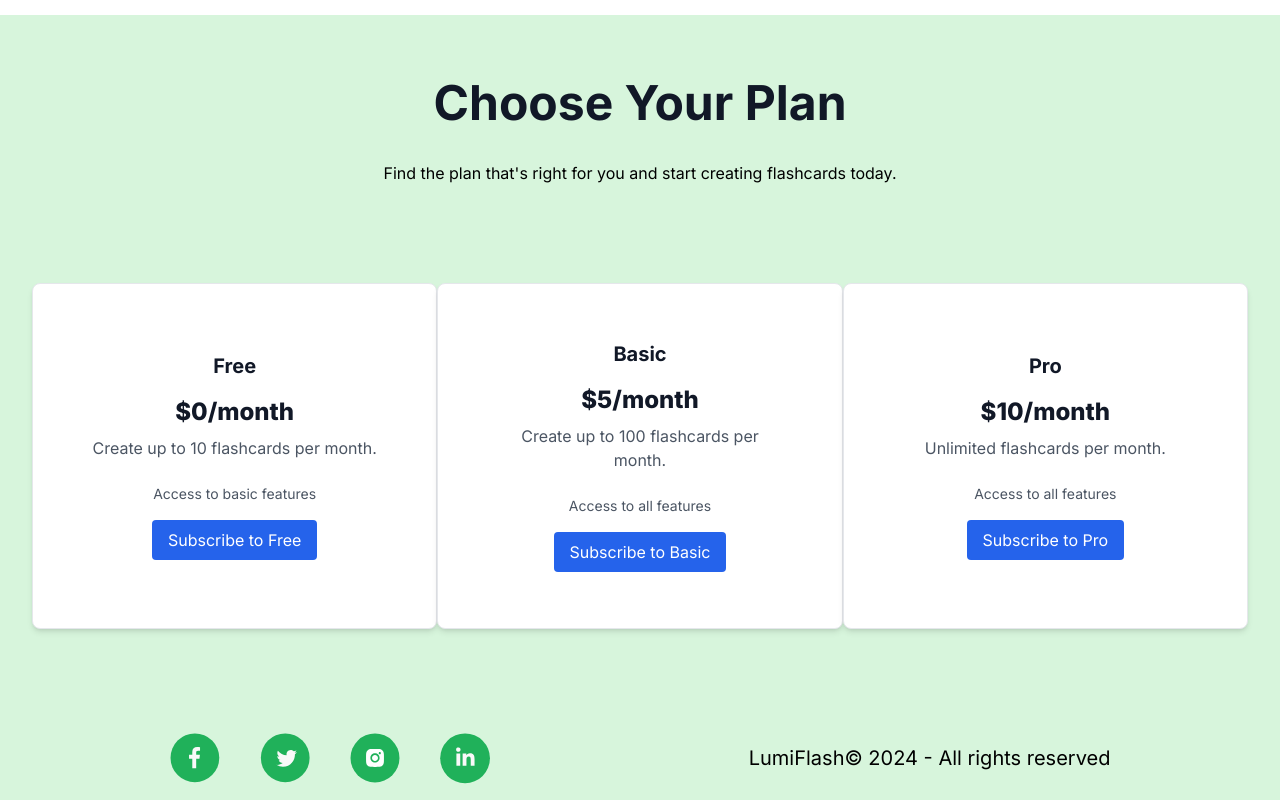
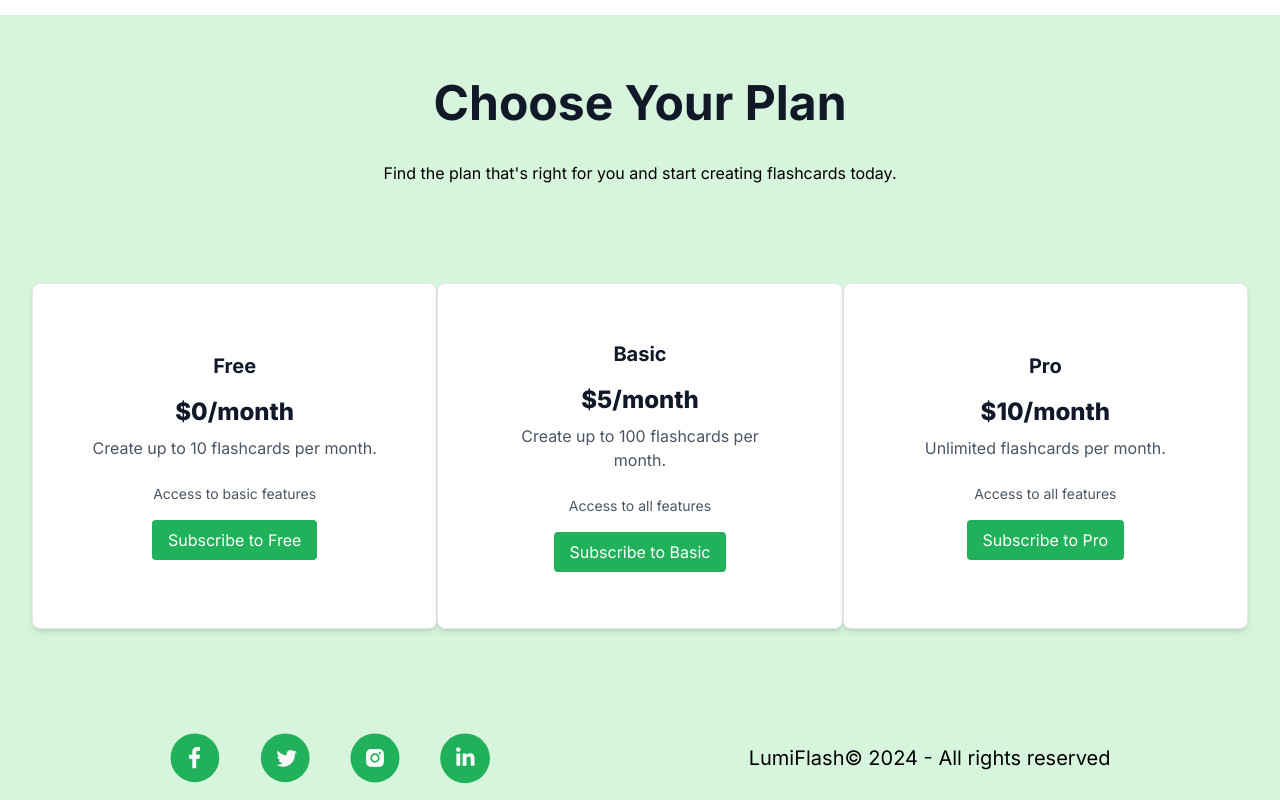
Before and after one commit to HalaBench/AI-Flashcards-Stripe, a Next.js app: page / in a window 1280 px wide. Shown: the part 1239-2039 px from the top of the page. Built offline with nearby package versions, Linux system fonts and the light colour scheme; no server answers.

Commit message:
payment with stripe

```diff
--- a/app/Components/CheckoutButton.js
+++ b/app/Components/CheckoutButton.js
@@ -41,7 +41,7 @@
     };
 
     return (
-        <button onClick={handleClick} disabled={loading} className="mt-4 bg-blue-600 text-white px-4 py-2 rounded">
+        <button onClick={handleClick} disabled={loading} className="mt-4 bg-darkgreen text-white px-4 py-2 rounded">
             {loading ? 'Loading...' : `Subscribe to ${planName}`}
         </button>
     );
```
